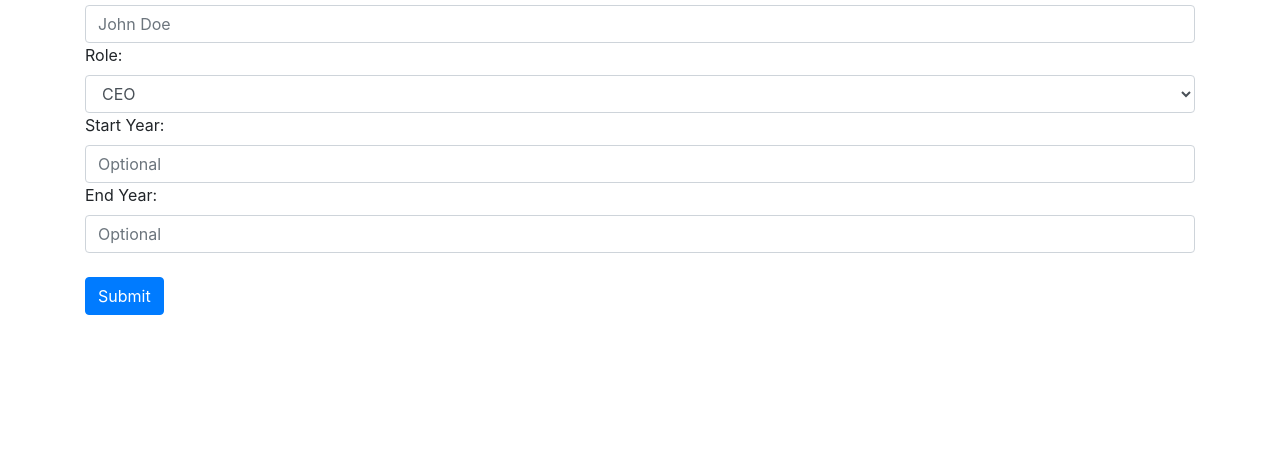
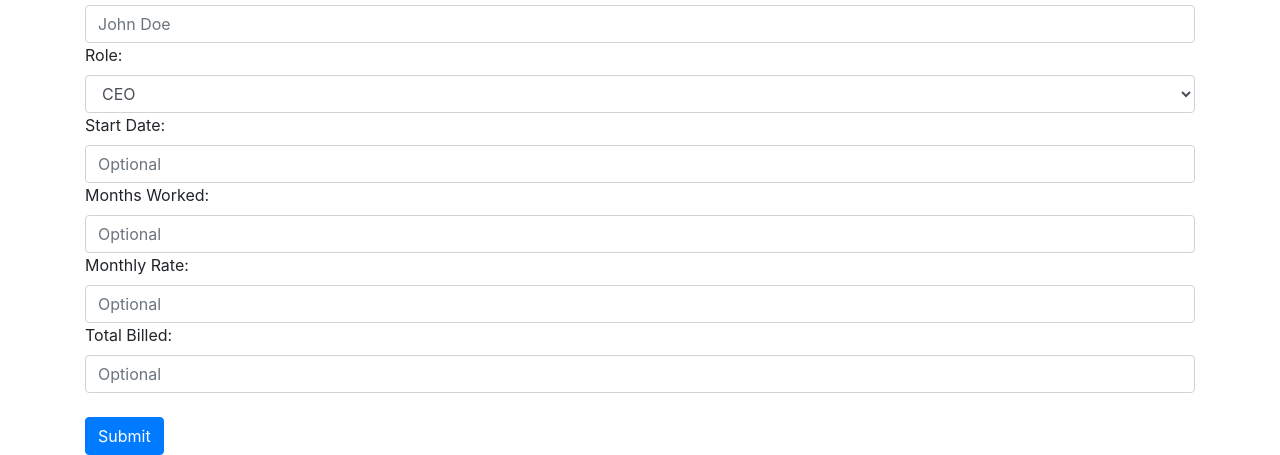
Before and after one commit to Vcharals/Employee-Management, a plain HTML site: page index.html in a window 1280 px wide. Shown: the part 612-1067 px from the top of the page. Before the commit the page ends 927 px from the top, so only its background shows below. Drawn offline with nearby package versions, Linux system fonts and the light colour scheme.

Commit message:
updated form

```diff
--- a/index.html
+++ b/index.html
@@ -69,11 +69,11 @@
             </div>
             <div>
                 <label for="exampleInputPassword1">Employee Name: </label>
-                <input type="search" class="form-control" id="searchTerm" placeholder="John Doe">
+                <input type="search" class="form-control" id="employeeName" placeholder="John Doe">
             </div>
             <div>
                 <label for="exampleFormControlSelect1">Role: </label>
-                <select class="form-control" id="Role">
+                <select class="form-control" id="role">
                     <option>CEO</option>
                     <option>Front-End Developer</option>
                     <option>Back-End Developer</option>
@@ -83,13 +83,22 @@
                 </select>
             </div>
             <div>
-                <label for="startYear">Start Year: </label>
-                <input type="search" class="form-control" id="startYear" placeholder="Optional">
+                <label for="startDate">Start Date: </label>
+                <input type="search" class="form-control" id="startDate" placeholder="Optional">
             </div>
             <div>
-                <label for="endYear">End Year: </label>
-                <input type="search" class="form-control" id="endYear" placeholder="Optional">
+                <label for="monthsWorked">Months Worked: </label>
+                <input type="search" class="form-control" id="monthsWorked" placeholder="Optional">
             </div>
+            <div>
+                    <label for="monthlyRate">Monthly Rate: </label>
+                    <input type="search" class="form-control" id="monthlyRate" placeholder="Optional">
+            </div>
+            <div>
+                    <label for="totalBilled">Total Billed: </label>
+                    <input type="search" class="form-control" id="totalBilled" placeholder="Optional">
+            </div>
+
             <br>
             <button type="submit" class="btn btn-primary" id="btn-submit">Submit</button>
         </div>
```
